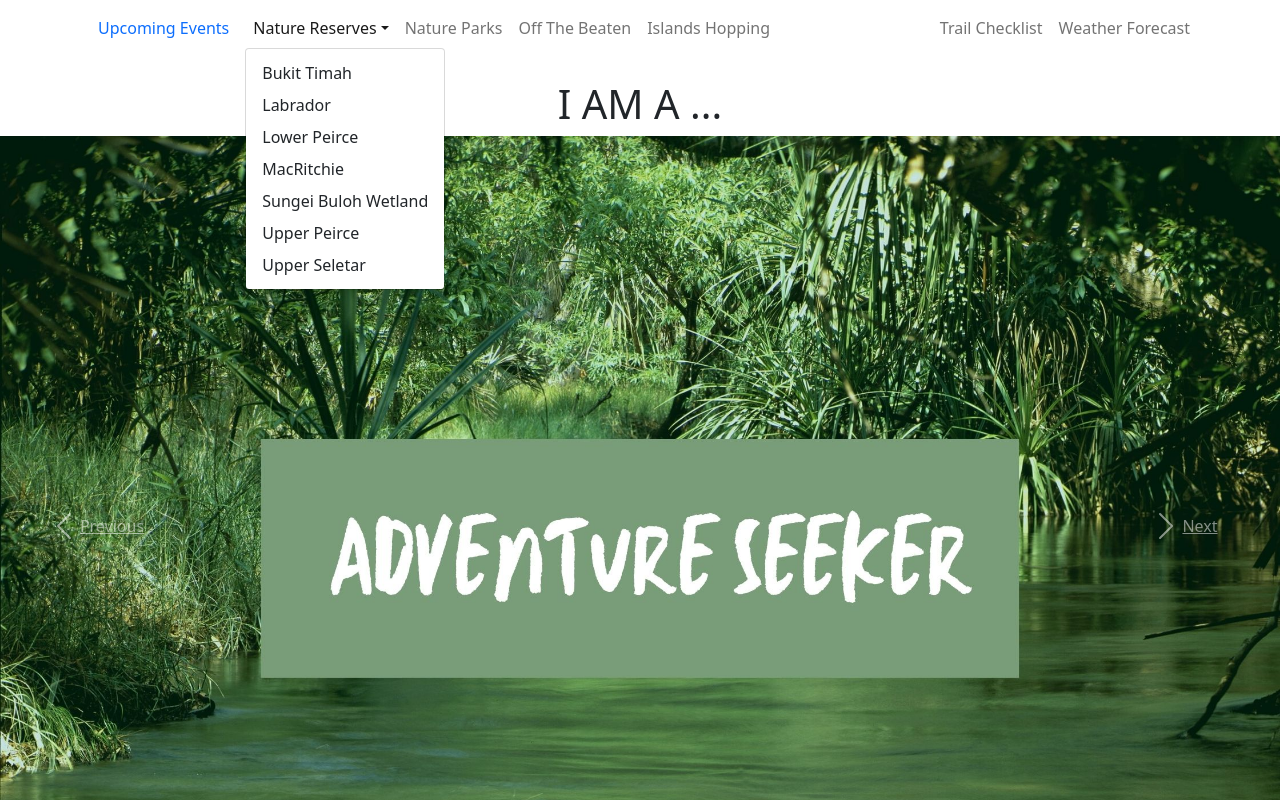
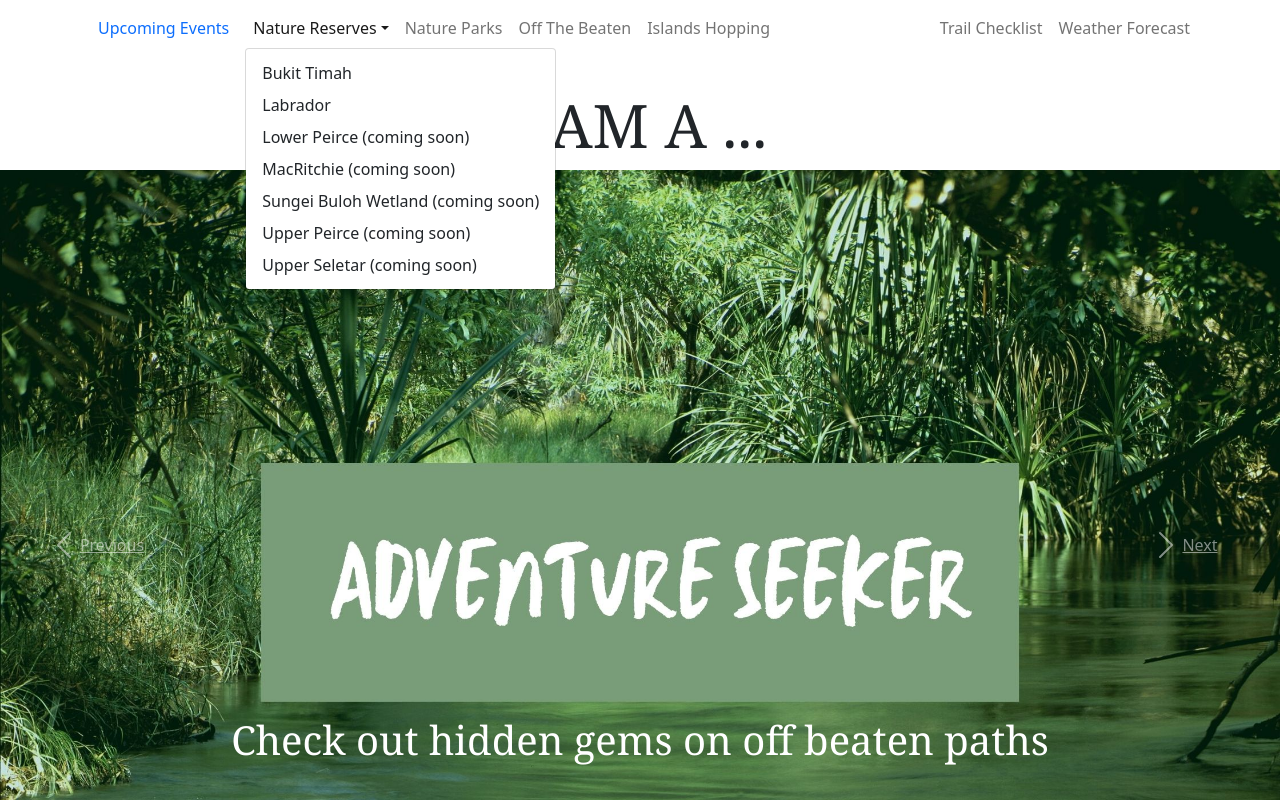
Before and after one commit to CPTan08/trails, a React (Create React App) app: page / in a window 1280 px wide. Both pictures are taken after a click on the button "Nature Reserves". Shown: the top 800 px of the page. Built offline with nearby package versions, Linux system fonts and the light colour scheme.

Commit message:
move navigation and carousel codes to navigation and slider js files respectively

```diff
--- a/src/App.css
+++ b/src/App.css
@@ -13,24 +13,3 @@
   width: 80%;
   height: 600px;
 }
-
-.captiontxt {
-  font-family: Georgia, serif;
-  font-size: 40px;
-  color: white;
-}
-
-.carousel .carousel-item {
-  height: 780px;
-}
-
-.carousel-item img {
-  position: absolute;
-  object-fit: cover;
-  max-height: 750px;
-}
-
-.header {
-  font-family: Georgia, serif;
-  font-size: 40px;
-}
--- a/src/App.js
+++ b/src/App.js
@@ -1,96 +1,16 @@
 import "./App.css";
 import "bootstrap/dist/css/bootstrap.min.css";
-import { Carousel, Container, Nav, Navbar, NavDropdown } from "react-bootstrap";
+import {} from "react-bootstrap";
+import Navigation from "./navigation";
+import Slider from "./silder";
 
 function App() {
   return (
     <div className="App">
-      <Navbar collapseOnSelect expand="lg">
-        <Container>
-          <Nav.Link href="#Events">Upcoming Events</Nav.Link>
-          <Navbar.Toggle aria-controls="responsive-navbar-nav" />
-          <Navbar.Collapse id="responsive-navbar-nav">
-            <Nav className="me-auto">
-              <NavDropdown title="Nature Reserves" id="collasible-nav-dropdown">
-                <NavDropdown.Item href="#action/3.1">
-                  Bukit Timah
-                </NavDropdown.Item>
-                <NavDropdown.Item href="#action/3.2">Labrador</NavDropdown.Item>
-                <NavDropdown.Item href="#action/3.3">
-                  Lower Peirce
-                </NavDropdown.Item>
-                <NavDropdown.Item href="#action/3.4">
-                  MacRitchie
-                </NavDropdown.Item>
-                <NavDropdown.Item href="#action/3.5">
-                  Sungei Buloh Wetland
-                </NavDropdown.Item>
-                <NavDropdown.Item href="#action/3.6">
-                  Upper Peirce
-                </NavDropdown.Item>
-                <NavDropdown.Item href="#action/3.7">
-                  Upper Seletar
-                </NavDropdown.Item>
-              </NavDropdown>
-              <Nav.Link href="#Parks">Nature Parks</Nav.Link>
-              <Nav.Link href="#offbeaten">Off The Beaten</Nav.Link>
-              <Nav.Link href="#offbeaten">Islands Hopping</Nav.Link>
-            </Nav>
-            <Nav>
-              <Nav.Link href="#checklist">Trail Checklist</Nav.Link>
-              <Nav.Link eventKey={2} href="#weather">
-                Weather Forecast
-              </Nav.Link>
-            </Nav>
-          </Navbar.Collapse>
-        </Container>
-      </Navbar>
+      <Navigation />
       <br></br>
-      <div>
-        <h1>I AM A ...</h1>
-      </div>
+      <Slider />
 
-      <div>
-        <Carousel fade>
-          <Carousel.Item>
-            <img
-              className="d-block w-100"
-              src="./images/novice.jpg"
-              alt="novice"
-            />
-            <Carousel.Caption>
-              <div className="captiontxt">
-                Take it easy and immerse in nature
-              </div>
-            </Carousel.Caption>
-          </Carousel.Item>
-          <Carousel.Item>
-            <img
-              className="d-block w-100"
-              src="./images/adventure.jpg"
-              href="https://www.cheekiemonkie.net/2021/02/off-the-beaten-track-hiking-trails-singapore-for-families.html"
-              alt="adventureseeker"
-            />
-            <Carousel.Caption>
-              <div className="captiontxt">
-                Check out hidden gems on off beaten paths
-              </div>
-            </Carousel.Caption>
-          </Carousel.Item>
-          <Carousel.Item>
-            <img
-              className="d-block w-100"
-              src="./images/family.jpg"
-              alt="family"
-            />
-            <Carousel.Caption>
-              <div className="captiontxt">
-                Spark curiosity with kid-friendly trails
-              </div>
-            </Carousel.Caption>
-          </Carousel.Item>
-        </Carousel>
-      </div>
       <br></br>
       <div>
         <h3>Explore more via the Singapore Map</h3>
--- /dev/null
+++ b/src/navigation.js
@@ -0,0 +1,54 @@
+import "./App.css";
+import "bootstrap/dist/css/bootstrap.min.css";
+import { Container, Nav, Navbar, NavDropdown } from "react-bootstrap";
+
+function Navigation() {
+  return (
+    <div>
+      <Navbar collapseOnSelect expand="lg">
+        <Container>
+          <Nav.Link href="https://www.nparks.gov.sg/activities/events-and-workshops">
+            Upcoming Events
+          </Nav.Link>
+          <Navbar.Toggle aria-controls="responsive-navbar-nav" />
+          <Navbar.Collapse id="responsive-navbar-nav">
+            <Nav className="me-auto">
+              <NavDropdown title="Nature Reserves" id="collasible-nav-dropdown">
+                <NavDropdown.Item href="#action/3.1">
+                  Bukit Timah
+                </NavDropdown.Item>
+                <NavDropdown.Item href="#action/3.2">Labrador</NavDropdown.Item>
+                <NavDropdown.Item href="#action/3.3">
+                  Lower Peirce (coming soon)
+                </NavDropdown.Item>
+                <NavDropdown.Item href="#action/3.4">
+                  MacRitchie (coming soon)
+                </NavDropdown.Item>
+                <NavDropdown.Item href="#action/3.5">
+                  Sungei Buloh Wetland (coming soon)
+                </NavDropdown.Item>
+                <NavDropdown.Item href="#action/3.6">
+                  Upper Peirce (coming soon)
+                </NavDropdown.Item>
+                <NavDropdown.Item href="#action/3.7">
+                  Upper Seletar (coming soon)
+                </NavDropdown.Item>
+              </NavDropdown>
+              <Nav.Link href="#Parks">Nature Parks</Nav.Link>
+              <Nav.Link href="#offbeaten">Off The Beaten</Nav.Link>
+              <Nav.Link href="#islands">Islands Hopping</Nav.Link>
+            </Nav>
+            <Nav>
+              <Nav.Link href="#checklist">Trail Checklist</Nav.Link>
+              <Nav.Link eventKey={2} href="#weather">
+                Weather Forecast
+              </Nav.Link>
+            </Nav>
+          </Navbar.Collapse>
+        </Container>
+      </Navbar>
+    </div>
+  );
+}
+
+export default Navigation;
--- /dev/null
+++ b/src/silder.js
@@ -0,0 +1,49 @@
+import "./slider.css";
+import "bootstrap/dist/css/bootstrap.min.css";
+import { Carousel } from "react-bootstrap";
+
+function Slider() {
+  return (
+    <div>
+      <div className="header">I AM A ...</div>
+
+      <div>
+        <Carousel fade>
+          <Carousel.Item>
+            <img
+              className="d-block w-100"
+              src="./images/novice.jpg"
+              alt="novice"
+            />
+            <Carousel.Caption>
+              <div>Take it easy and immerse in nature</div>
+            </Carousel.Caption>
+          </Carousel.Item>
+          <Carousel.Item>
+            <img
+              className="d-block w-100"
+              src="./images/adventure.jpg"
+              alt="adventureseeker"
+            />
+            <Carousel.Caption>
+              <div>Check out hidden gems on off beaten paths</div>
+            </Carousel.Caption>
+          </Carousel.Item>
+          <Carousel.Item>
+            <img
+              className="d-block w-100"
+              href="https://www.cheekiemonkie.net/2021/02/off-the-beaten-track-hiking-trails-singapore-for-families.html" //NOT WORKING
+              src="./images/family.jpg"
+              alt="family"
+            />
+            <Carousel.Caption>
+              <div>Spark curiosity with kid-friendly trails</div>
+            </Carousel.Caption>
+          </Carousel.Item>
+        </Carousel>
+      </div>
+    </div>
+  );
+}
+
+export default Slider;
--- /dev/null
+++ b/src/slider.css
@@ -0,0 +1,21 @@
+.header {
+  font-family: Georgia, serif;
+  font-size: 60px;
+}
+
+.carousel-caption {
+  top: 520px;
+  font-family: Georgia, serif;
+  font-size: 40px;
+  color: white;
+}
+
+.carousel .carousel-item {
+  height: 750px;
+}
+
+.carousel-item img {
+  position: absolute;
+  object-fit: cover;
+  max-height: 700px;
+}
```
